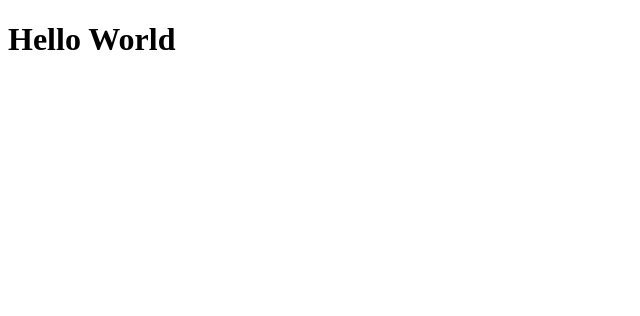
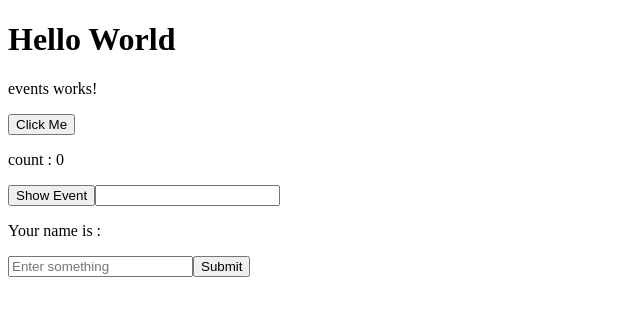
Before and after one commit to ajaya-work/Learning, an Angular app: page / in a window 1280 px wide. Shown: the top 316 px of the page, without its empty margins (0-640 px from the left). Built offline with nearby package versions, Linux system fonts and the light colour scheme.

Commit message:
event binding

```diff
--- a/src/app/app.html
+++ b/src/app/app.html
@@ -1 +1,2 @@
 <H1> Hello World</H1>
+<app-events></app-events>
--- a/src/app/app.ts
+++ b/src/app/app.ts
@@ -1,10 +1,11 @@
 import { Component, signal } from '@angular/core';
 import { RouterOutlet } from '@angular/router';
+import { Events } from './events/events';
 
 
 @Component({
   selector: 'app-root',
-  imports: [],
+  imports: [Events, RouterOutlet],
   templateUrl: './app.html',
   styleUrl: './app.scss'
 })
--- /dev/null
+++ b/src/app/events/events.html
@@ -0,0 +1,14 @@
+<p>events works!</p>
+<button (click)="increment()">Click Me</button>
+<p > count : {{ count() }}</p>
+
+<!-- $event is used to capture immediate event details -->
+<button (click)="showEvent($event)">Show Event</button>
+
+<input (input)="updateUser($event.target.value)"/>
+<p>Your name is  :{{username}}</p>
+
+<form (submit)="handleSubmit($event)">
+  <input type="text" placeholder="Enter something" />
+  <button type="submit">Submit</button>
+</form>
--- /dev/null
+++ b/src/app/events/events.ts
@@ -0,0 +1,28 @@
+import { Component, signal } from '@angular/core';
+
+@Component({
+  selector: 'app-events',
+  imports: [],
+  templateUrl: './events.html',
+  styleUrl: './events.scss',
+})
+export class Events {
+  count = signal(0);
+  increment() {
+    this.count.update((c) => c + 1);
+  }
+
+  showEvent(e:any){
+    console.log(e);
+  }
+
+  username = "";
+  updateUser(value: string) {
+    this.username = value;
+  }
+
+  handleSubmit(e: any) {
+    e.preventDefault();
+    console.log('Form submitted');
+  }
+}
```
Also changed, not shown: src/app/events/events.scss (added), 1 other file (tests, documents, lock files or other folders).
